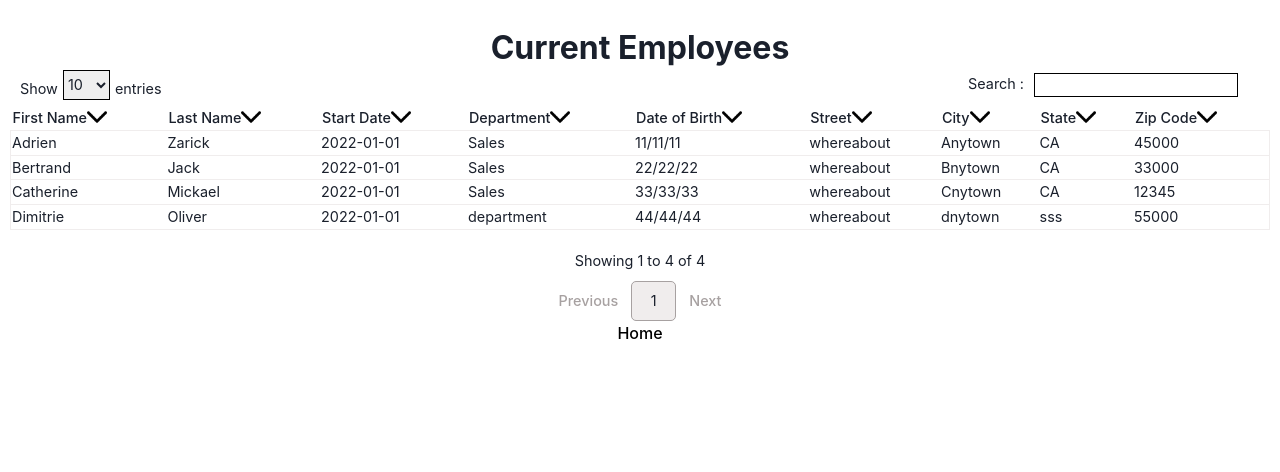
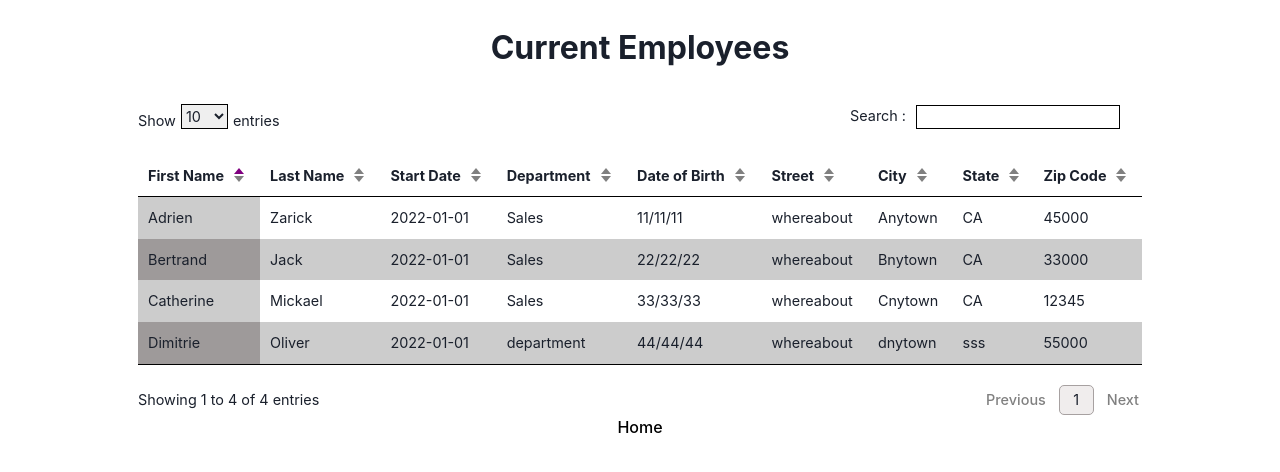
Before and after one commit to nicolascastro33/Dev_App_Projet_n_14, a React (Vite) app: page /employees in a window 1280 px wide. Shown: the top 472 px of the page. Built offline with nearby package versions, Linux system fonts and the light colour scheme.

Commit message:
Few changes on the components dataTables and selectMenu css, I start to install the datepicker components, have some trouble with it

```diff
--- a/package.json
+++ b/package.json
@@ -24,7 +24,9 @@
     "@vitejs/plugin-react": "^4.3.1",
     "bcryptjs-react": "^2.4.6",
     "framer-motion": "^10.12.11",
+    "prop-types": "^15.8.1",
     "react": "^18.2.0",
+    "react-datepicker": "^7.3.0",
     "react-dom": "^18.2.0",
     "react-icons": "^4.8.0",
     "react-redux": "^8.0.5",
--- a/src/components/DataTables.tsx
+++ b/src/components/DataTables.tsx
@@ -1,21 +1,21 @@
 import { useEffect, useState } from 'react'
-import arrow from '../assets/arrow.png'
 
 function DataTables<Data extends object>({
   arrayData,
   columns,
+  entries
 }: {
   arrayData: Data[]
   columns: { title: string; field: string }[]
+  entries: number[]
 }) {
-  const entries = [10, 25, 50, 100]
 
   const [data, setData] = useState<Data[]>(arrayData ? arrayData : [])
 
   const [rowsPerPage, setRowsPerPage] = useState<number>(entries[0])
   const [currentPage, setCurrentPage] = useState<number>(1)
 
-  const [sortColumn, setSortColumn] = useState<string>('')
+  const [sortColumn, setSortColumn] = useState<string>(columns[0].field)
   const [sortOrder, setSortOrder] = useState<string>('asc')
 
   //#### Error sorting ####
@@ -48,12 +48,14 @@ function DataTables<Data extends object>({
       setSortOrder('asc')
     }
   }
-  //#### Error sorting ####
 
   // Entries
   const changeRowsPerPage = (e: any) => {
     e.preventDefault
-    if (e.target.value) setRowsPerPage(e.target.value)
+    if (e.target.value) {
+      setRowsPerPage(e.target.value)
+      setCurrentPage(1)
+    }
     return
   }
 
@@ -64,11 +66,11 @@ function DataTables<Data extends object>({
 
   const changePage = (e: any) => {
     e.preventDefault()
-    if (e.target.className === 'previous' && currentPage > 1) {
+    if (e.target.id === 'previous' && currentPage > 1) {
       setCurrentPage(currentPage - 1)
       return
     }
-    if (e.target.className === 'next' && currentPage < totalPages) {
+    if (e.target.id === 'next' && currentPage < totalPages) {
       setCurrentPage(currentPage + 1)
       return
     }
@@ -116,29 +118,48 @@ function DataTables<Data extends object>({
         <thead>
           <tr>
             {columns.map((column, index) => (
-              <th key={`columns-${column}-${index}`}>
-                <button onClick={() => handleSort(column.field)}>
+              <th
+                onClick={() => handleSort(column.field)}
+                key={`columns-${column}-${index}`}
+              >
+                <div className="button-filter">
                   <h2>{column.title}</h2>
-                  <img
-                    src={arrow}
-                    alt="button-filter"
-                    className="buttonFilter"
-                  />
-                </button>
+                  <div className="all-triangles-filter">
+                    <span
+                      className={
+                        sortColumn === column.field && sortOrder === 'asc'
+                          ? 'triangle-filter-active'
+                          : 'triangle-filter'
+                      }
+                    />
+                    <span
+                      className={
+                        sortColumn === column.field && sortOrder === 'desc'
+                          ? 'triangle-filter-active'
+                          : 'triangle-filter'
+                      }
+                    />
+                  </div>
+                </div>
               </th>
             ))}
           </tr>
         </thead>
         <tbody>
           {data.length === 0 ? (
-            <tr>
-              <td>No data available</td>
+            <tr className="no-matching">
+              <td>No matching records found</td>
             </tr>
           ) : (
             data?.slice(startPoint, endPoint).map((employee, index) => (
-              <tr key={`employee-${index}`}>
+              <tr className='tr-data' key={`employee-${index}`}>
                 {columns.map((column) => (
-                  <td key={`column-${column.field}-${index}`}>
+                  <td
+                    className={
+                      sortColumn === column.field ? 'td-active' : 'td-inactive'
+                    }
+                    key={`column-${column.field}-${index}`}
+                  >
                     {(employee as any)[column.field]}
                   </td>
                 ))}
@@ -151,16 +172,30 @@ function DataTables<Data extends object>({
         <div className="numberEntries">
           Showing {currentPage} to{' '}
           {data.length < rowsPerPage ? data.length : rowsPerPage} of{' '}
-          {data.length}
+          {data.length} entries
         </div>
         <div className="pagination">
-          <button className="previous" onClick={changePage}>
+          <button
+            id="previous"
+            className={
+              currentPage > 1 ? 'pagination-active' : 'pagination-inactive'
+            }
+            onClick={changePage}
+          >
             Previous
           </button>
           <span>
             <p>{currentPage}</p>
           </span>
-          <button className="next" onClick={changePage}>
+          <button
+            id="next"
+            className={
+              currentPage < totalPages
+                ? 'pagination-active'
+                : 'pagination-inactive'
+            }
+            onClick={changePage}
+          >
             Next
           </button>
         </div>
--- a/src/components/SelectMenu.tsx
+++ b/src/components/SelectMenu.tsx
@@ -35,6 +35,7 @@ function SelectMenu({ options, type }: { options: TSelectMenu; type: string }) {
 
         <img
           src={arrow}
+          alt='arrowToActiveMenu'
           className={`menuArrow ${
             activeMenu ? 'activeMenuArrow' : 'notActiveMenuArrow'
           }`}
--- a/src/index.css
+++ b/src/index.css
@@ -62,6 +62,7 @@ button:focus-visible {
   margin-top: 1rem;
   display: flex;
   flex-direction: column;
+  width: 35%;
 }
 
 .title {
@@ -216,81 +217,127 @@ header {
   transform: rotate(180deg);
 }
 
+.activeMenuOptions {
+  overflow-x: hidden;
+  overflow: scroll;
+  max-height: 250px;
+}
+
 .option {
   list-style-type: none;
   cursor: pointer;
   padding: 5px 10px;
+  text-overflow: hidden;
+  border: 1px solid rgb(240, 237, 237);
   &:hover {
     border: 1px solid black;
   }
 }
 
-.tableHeader {
-  display: flex;
+.employee-page-main {
+  margin-top: 2rem;
+  margin: 2rem 10% 0 10%;
 }
-
-.oneTableHeader {
-  display: flex;
-}
-
-.buttonFilter {
-  width: 20px;
-  height: 20px;
-}
-
-.dataTablesHeader {
-  display: flex;
-  justify-content: space-between;
-  align-items: center;
-  padding: 0 10px 0 10px;
-}
-
-.entriesForm {
-  display: flex;
-  align-items: center;
-  gap: 5px;
-  & select {
-    border: 1px solid black;
-    height: 30px;
-  }
-}
-
-.searchTable {
-  display: flex;
-  gap: 10px;
-}
-
+/* Beginning of the DataTables */
 .dataTables {
   font-size: 0.9rem;
   display: flex;
   flex-direction: column;
   padding: 0 10px 0 10px;
 }
-
-.table {
-  & thead {
-    padding: 10px;
-    & button {
-      display: flex;
-      justify-content: center;
-      align-items: center;
-      &:hover{
-        cursor: pointer;
-        border: 1px solid white;
-      }
+/* Setting above the table */
+.dataTablesHeader {
+  display: flex;
+  justify-content: space-between;
+  align-items: center;
+  margin-bottom: 18px;
+  & .entriesForm {
+    display: flex;
+    align-items: center;
+    gap: 5px;
+    & select {
+      border: 1px solid black;
+      height: 25px;
     }
   }
-  & tbody {
-    border: 1px solid black;
-    & tr {
-      border: 1px solid rgb(240, 237, 237);
+  & .searchTable {
+    display: flex;
+    gap: 10px;
+  }
+}
+
+/* Table Header */
+th {
+  padding: 10px;
+  & .button-filter {
+    display: flex;
+    gap: 10px;
+  }
+}
+
+.all-triangles-filter {
+  display: flex;
+  flex-direction: column;
+  justify-content: center;
+  gap: 2px;
+  & .triangle-filter-active {
+    border-color: transparent transparent purple transparent;
+  }
+  & span {
+    width: 0px;
+    height: 0px;
+    border-style: solid;
+    border-width: 0 5px 6px 5px;
+    border-color: transparent transparent grey transparent;
+    &:last-child {
+      transform: rotate(180deg);
     }
   }
 }
 
+/* Table Body */
+
+tbody {
+  & .tr-data:first-child {
+    border-top: 1px solid black;
+  }
+  & .tr-data:last-child {
+    border-bottom: 1px solid black;
+  }
+}
+
+.tr-data:nth-child(even) {
+  background-color: #ccc;
+  &:hover {
+    .td-active {
+      background-color: grey;
+    }
+  }
+  & .td-active {
+    background-color: rgb(158, 154, 154);
+  }
+}
+.tr-data:nth-child(odd) {
+  background-color: #fff;
+  &:hover {
+    background-color: #ccc;
+    & .td-active {
+      background-color: grey;
+    }
+  }
+  & .td-active {
+    background-color: #ccc;
+  }
+}
+
+td {
+  padding: 10px;
+}
+
+/* Setting below the table */
 .dataTablesFooter {
   display: flex;
-  flex-direction: column;
+  justify-content: space-between;
   align-items: center;
   gap: 10px;
   margin-top: 20px;
@@ -302,17 +349,24 @@ header {
   justify-content: center;
   gap: 10px;
   & button {
+    padding: 2px;
+    border: 1px solid white;
+  }
+  & .pagination-active {
     cursor: pointer;
-    padding: 2px;
-    color: rgb(167, 161, 161);
+    color: black;
     &:hover {
-      border: 1px solid black;
+      text-decoration: underline;
     }
+  }
+  & .pagination-inactive {
+    cursor: not-allowed;
+    color: gray;
   }
   & span {
     border: 1px solid black;
-    width: 45px;
-    height: 40px;
+    width: 35px;
+    height: 30px;
     border-radius: 5px;
     border: 1px solid rgb(167, 161, 161);
     background-color: rgb(240, 237, 237);
@@ -321,6 +375,8 @@ header {
     justify-content: center;
   }
 }
+
+/* End of the DataTables */
 
 footer {
   display: flex;
--- a/src/pages/Employees/employees.layout.tsx
+++ b/src/pages/Employees/employees.layout.tsx
@@ -21,6 +21,7 @@ function EmployeesLayout() {
     { title: 'State', field: 'state' },
     { title: 'Zip Code', field: 'zipCode' },
   ]
+  const entries = [10, 25, 50, 100]
 
   const employeeNode: ReactNode = (() => {
     switch (viewModel.info.type) {
@@ -30,7 +31,11 @@ function EmployeesLayout() {
         return <div>No employees</div>
       case ViewModelType.WithEmployees:
         return (
-          <DataTables arrayData={viewModel.info.employees} columns={columns} />
+          <DataTables
+            arrayData={viewModel.info.employees}
+            columns={columns}
+            entries={entries}
+          />
         )
     }
   })()
--- a/src/pages/Home/home.layout.tsx
+++ b/src/pages/Home/home.layout.tsx
@@ -1,6 +1,8 @@
+import { useState } from 'react'
 import SelectMenu from '../../components/SelectMenu'
 import { departments } from '../../data/department-options'
 import { states } from '../../data/states-options'
+import DatePicker from 'react-datepicker'
 
 function HomeLayout({
   saveEmployee,
@@ -11,6 +13,7 @@ function HomeLayout({
   isLoading: boolean
   errorSaving: boolean
 }) {
+  const [selectedDate, setSelectedDate] = useState<null | Date>(null)
   return (
     <main>
       {isLoading && <div>Loading...</div>}
@@ -28,10 +31,16 @@ function HomeLayout({
           <input type="text" id="lastName" required />
 
           <label htmlFor="dateOfBirth">Date of Birth</label>
-          <input id="dateOfBirth" type="text" required />
+          <DatePicker
+            selected={selectedDate}
+            onChange={(date) => setSelectedDate(date)}
+            dateFormat="yyyy/MM/dd"
+            filterDate={(date) => date.getDay() !== 6 && date.getDay() !== 0}
+            isClearable
+          />
 
-          <label htmlFor="startDate">Start Date</label>
-          <input id="startDate" type="text" required />
+          <label htmlFor="selectedDate">Start Date</label>
+          <input id="selectedDate" type="text" required />
           <fieldset className="address">
             <legend>Address</legend>
             <label htmlFor="street">Street</label>
--- a/src/pages/Layout.tsx
+++ b/src/pages/Layout.tsx
@@ -23,6 +23,7 @@ function LayoutComponent() {
       <Outlet />
       <footer>
         <Link to="/">Home</Link>
+
       </footer>
     </>
   )
```
Also changed, not shown: 1 other file (tests, documents, lock files or other folders).
